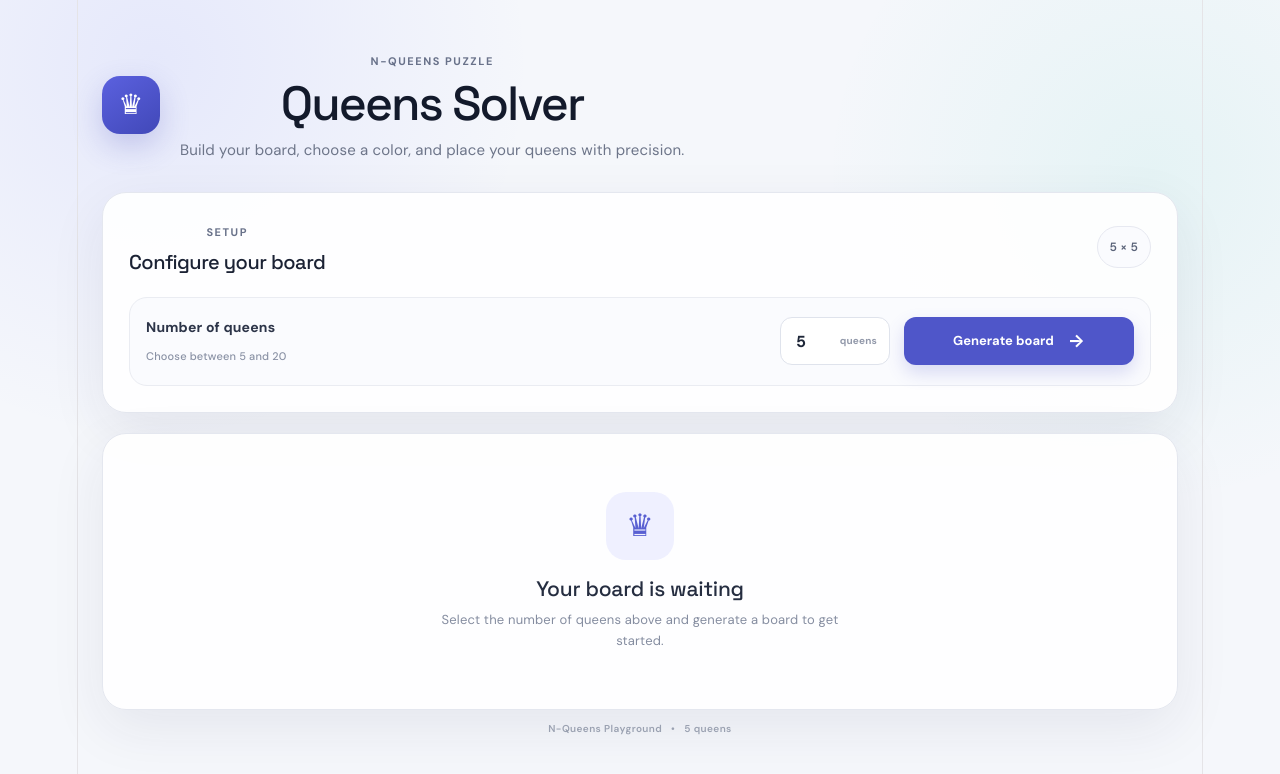
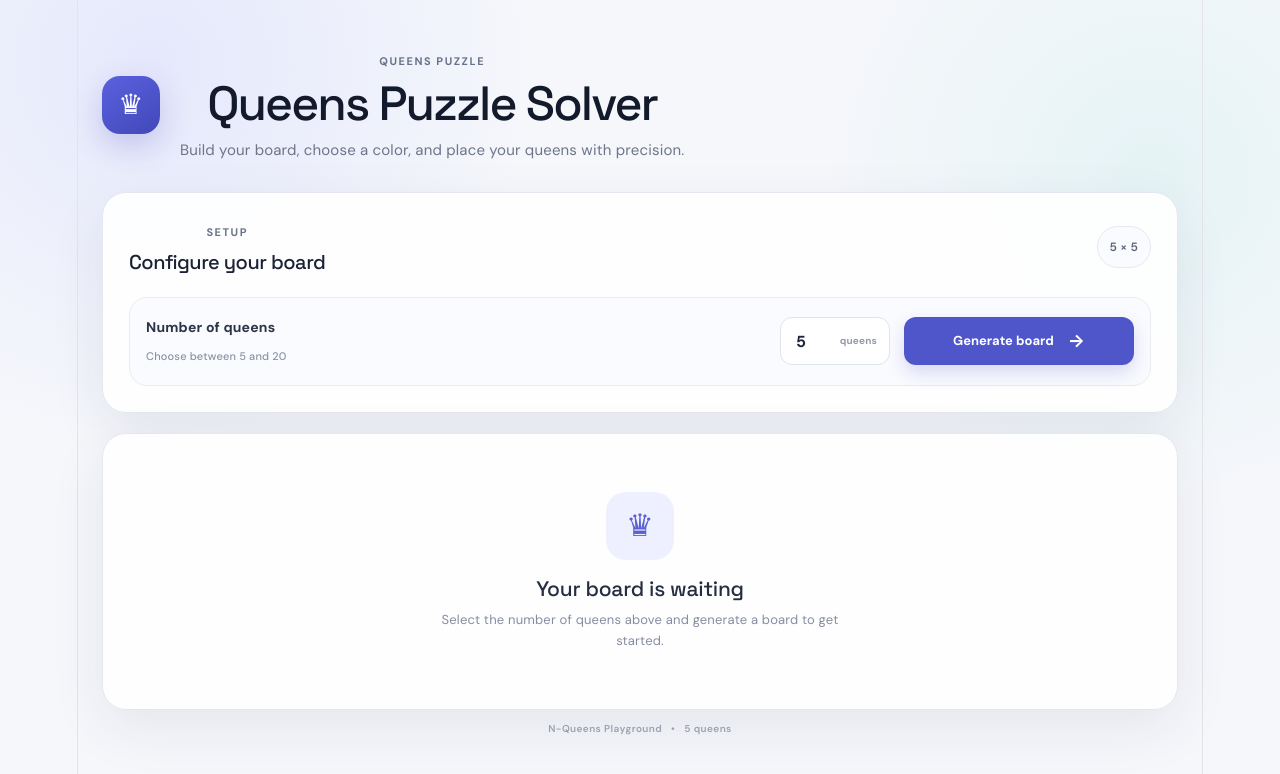
Before and after one commit to prasannakarthiksurepalle-sudo/queens-solver, a React (Vite) app: page / in a window 1280 px wide. Shown: the top 774 px of the page. Built offline with nearby package versions, Linux system fonts and the light colour scheme.

Commit message:
Fixed some typo errors

```diff
--- a/src/App.jsx
+++ b/src/App.jsx
@@ -34,8 +34,8 @@ function App() {
         <header className="hero">
           <div className="brand-mark" aria-hidden="true">♛</div>
           <div className="hero-copy">
-            <p className="eyebrow">N-QUEENS PUZZLE</p>
-            <h1>Queens Solver</h1>
+            <p className="eyebrow">QUEENS PUZZLE</p>
+            <h1>Queens Puzzle Solver</h1>
             <p className="subtitle">
               Build your board, choose a color, and place your queens with precision.
             </p>
```
